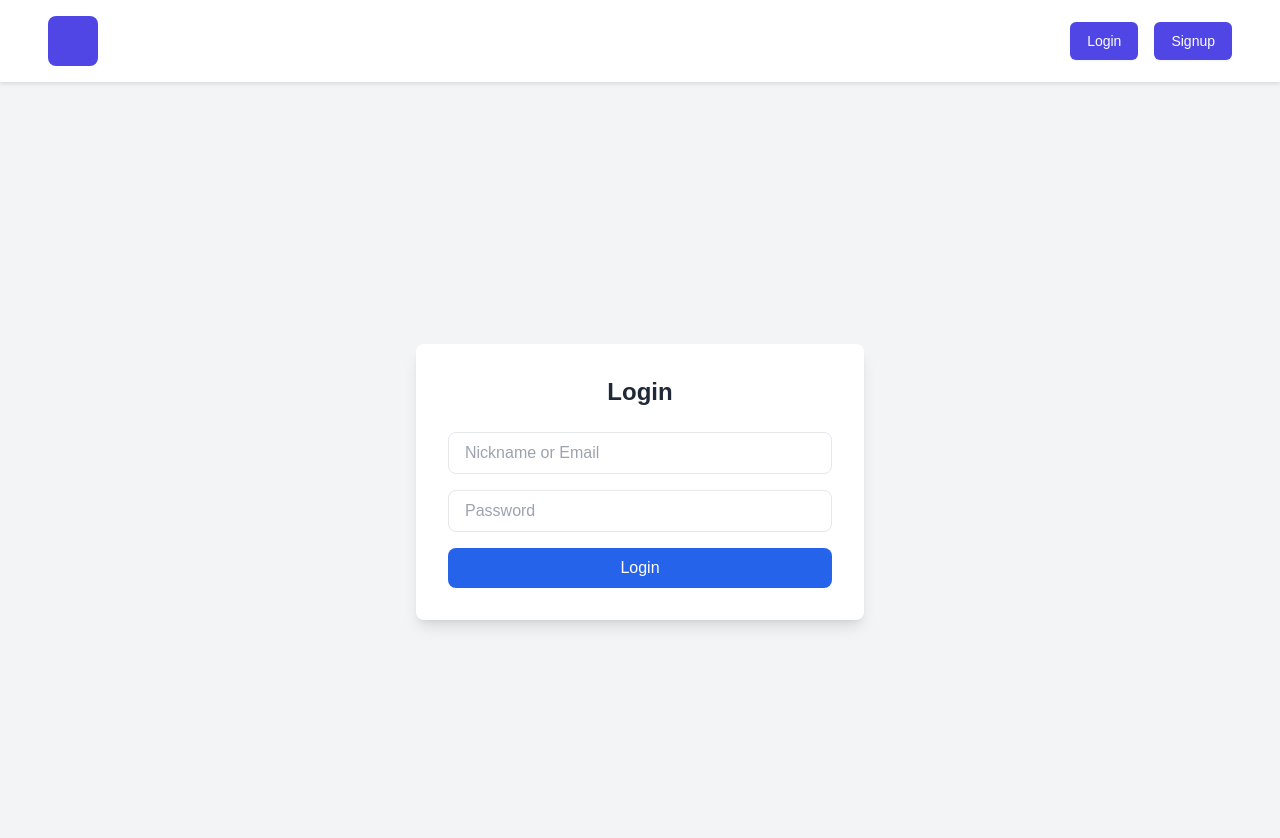
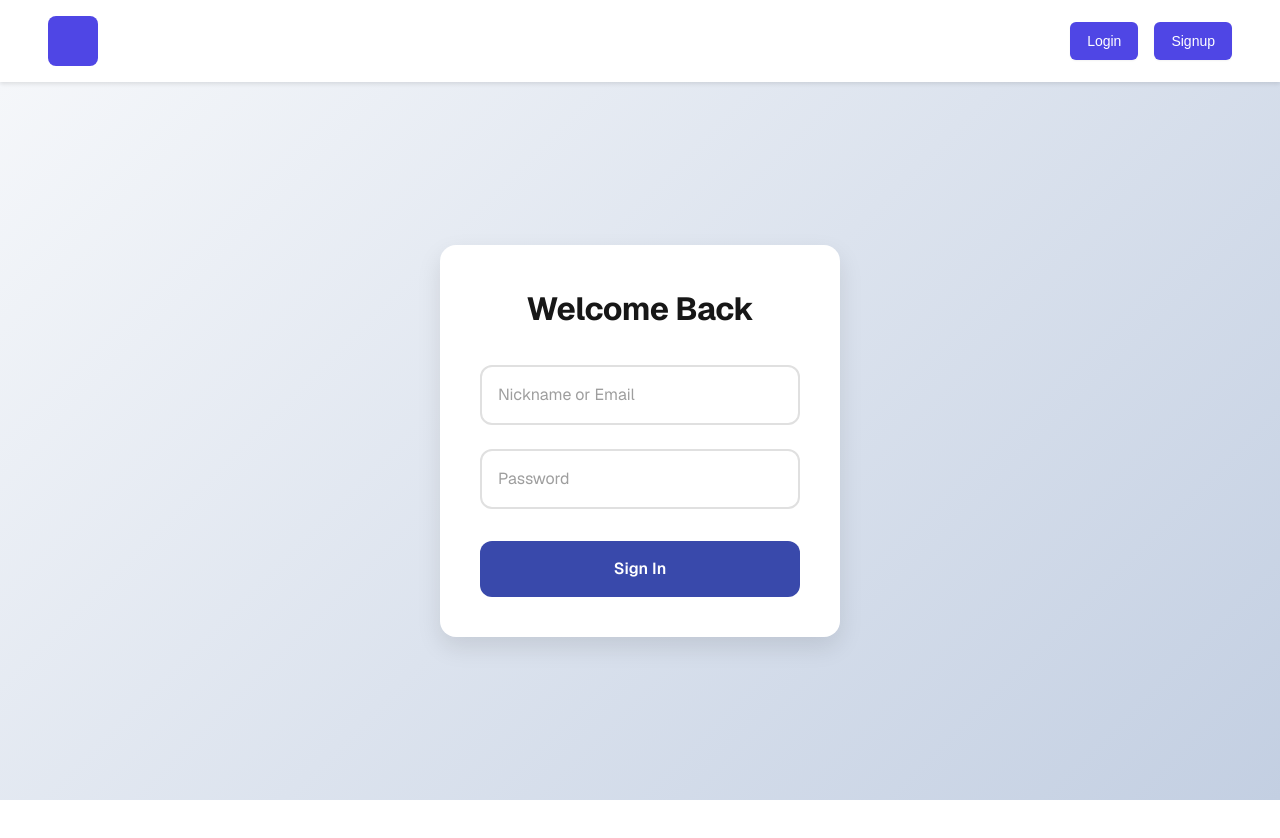
Before and after one commit to malmarzo/social-network, a Next.js app in the folder frontend/: page /login in a window 1280 px wide. Shown: the top 838 px of the page. After the commit the page ends 800 px from the top, so only its background shows below. Built offline with nearby package versions, Linux system fonts and the light colour scheme; no server answers.

Commit message:
Changed login style

```diff
--- a/frontend/app/login/page.jsx
+++ b/frontend/app/login/page.jsx
@@ -5,6 +5,7 @@ import SuccessAlert from "../components/Alerts/SuccessAlert";
 import FailAlert from "../components/Alerts/FailAlert";
 import { useRouter } from "next/navigation";
 import { useAuth } from "@/context/AuthContext";
+import styles from "@/styles/Login.module.css";
 
 const LogInForm = () => {
   const [email, setEmail] = useState("");
@@ -16,15 +17,15 @@ const LogInForm = () => {
 
   const handleLogin = async (e) => {
     e.preventDefault();
-    if (!email || !password) {
+    if (!email || !password || email.trim() === "" || password.trim() === "") {
       setErrorMsg("Please fill in all required fields.");
       setSuccess(false);
       return;
     }
 
     const formData = new FormData();
-    formData.append("email_nickname", email);
-    formData.append("password", password);
+    formData.append("email_nickname", email.trim());
+    formData.append("password", password.trim());
 
     const response = await invokeAPI("login", formData, "POST");
     if (response.code === 200) {
@@ -40,38 +41,35 @@ const LogInForm = () => {
   };
 
   return (
-    <div className="flex items-center justify-center min-h-screen bg-gray-100">
-      <div className="bg-white p-8 rounded-lg shadow-lg w-full max-w-md">
-        <h2 className="text-2xl font-bold text-center text-gray-800 mb-6">
-          Login
-        </h2>
+    <main className={styles.main}>
+      <div className={styles.formCard}>
+        <h1 className={styles.title}>Welcome Back</h1>
         {errorMsg && !success && <FailAlert msg={errorMsg} />}
-        <form onSubmit={handleLogin} className="space-y-4">
+        <form onSubmit={handleLogin} className={styles.form}>
+          <div className={styles.inputGroup}>
             <input
               type="text"
               placeholder="Nickname or Email"
               value={email}
               onChange={(e) => setEmail(e.target.value)}
-            className="w-full px-4 py-2 border rounded-lg focus:outline-none focus:ring-2 focus:ring-blue-500"
-            style={{ background: "white", color: "black" }}
+              className={styles.input}
             />
+          </div>
+          <div className={styles.inputGroup}>
             <input
               type="password"
               placeholder="Password"
-            style={{ background: "white", color: "black" }}
               value={password}
               onChange={(e) => setPassword(e.target.value)}
-            className="w-full px-4 py-2 border rounded-lg focus:outline-none focus:ring-2 focus:ring-blue-500"
+              className={styles.input}
             />
-          <button
-            type="submit"
-            className="w-full bg-blue-600 text-white py-2 rounded-lg hover:bg-blue-700 transition"
-          >
-            Login
+          </div>
+          <button type="submit" className={styles.button}>
+            Sign In
           </button>
         </form>
       </div>
-    </div>
+    </main>
   );
 };
 
--- /dev/null
+++ b/frontend/styles/Login.module.css
@@ -0,0 +1,92 @@
+.container {
+  display: flex;
+  align-items: center;
+  justify-content: center;
+  min-height: 100vh;
+  background: linear-gradient(135deg, #f5f7fa 0%, #c3cfe2 100%);
+}
+
+.main {
+  flex: 1;
+  display: flex;
+  align-items: center;
+  justify-content: center;
+  background: linear-gradient(135deg, #f5f7fa 0%, #c3cfe2 100%);
+  padding: 1rem;
+  height: calc(100vh - 64px); /* Adjust based on your header height */
+}
+
+.formCard {
+  background: var(--background);
+  padding: 2.5rem;
+  border-radius: 1rem;
+  box-shadow: 0 10px 25px rgba(0, 0, 0, 0.1);
+  width: 100%;
+  max-width: 400px;
+  position: relative;
+}
+
+.title {
+  font-size: 2rem;
+  font-weight: 700;
+  color: var(--foreground);
+  text-align: center;
+  margin-bottom: 2rem;
+  letter-spacing: -0.5px;
+  font-family: var(--font-geist-sans);
+}
+
+.form {
+  display: flex;
+  flex-direction: column;
+  gap: 1.5rem;
+}
+
+.inputGroup {
+  position: relative;
+}
+
+.input {
+  width: 100%;
+  padding: 1rem;
+  border: 2px solid #e0e0e0;
+  border-radius: 0.75rem;
+  font-size: 1rem;
+  transition: all 0.3s ease;
+  background: var(--background);
+  color: var(--foreground);
+  font-family: var(--font-geist-sans);
+}
+
+.input:focus {
+  border-color: #3949ab;
+  outline: none;
+  box-shadow: 0 0 0 4px rgba(57, 73, 171, 0.1);
+}
+
+.input::placeholder {
+  color: #9e9e9e;
+}
+
+.button {
+  background: #3949ab;
+  color: white;
+  padding: 1rem;
+  border-radius: 0.75rem;
+  font-weight: 600;
+  font-size: 1rem;
+  border: none;
+  cursor: pointer;
+  transition: all 0.3s ease;
+  margin-top: 0.5rem;
+  font-family: var(--font-geist-sans);
+}
+
+.button:hover {
+  background: #283593;
+  transform: translateY(-1px);
+}
+
+.button:active {
+  transform: translateY(0);
+}
```
Also changed, not shown: 1 other file (tests, documents, lock files or other folders). Lines whose indentation alone changed are shown as unchanged.
